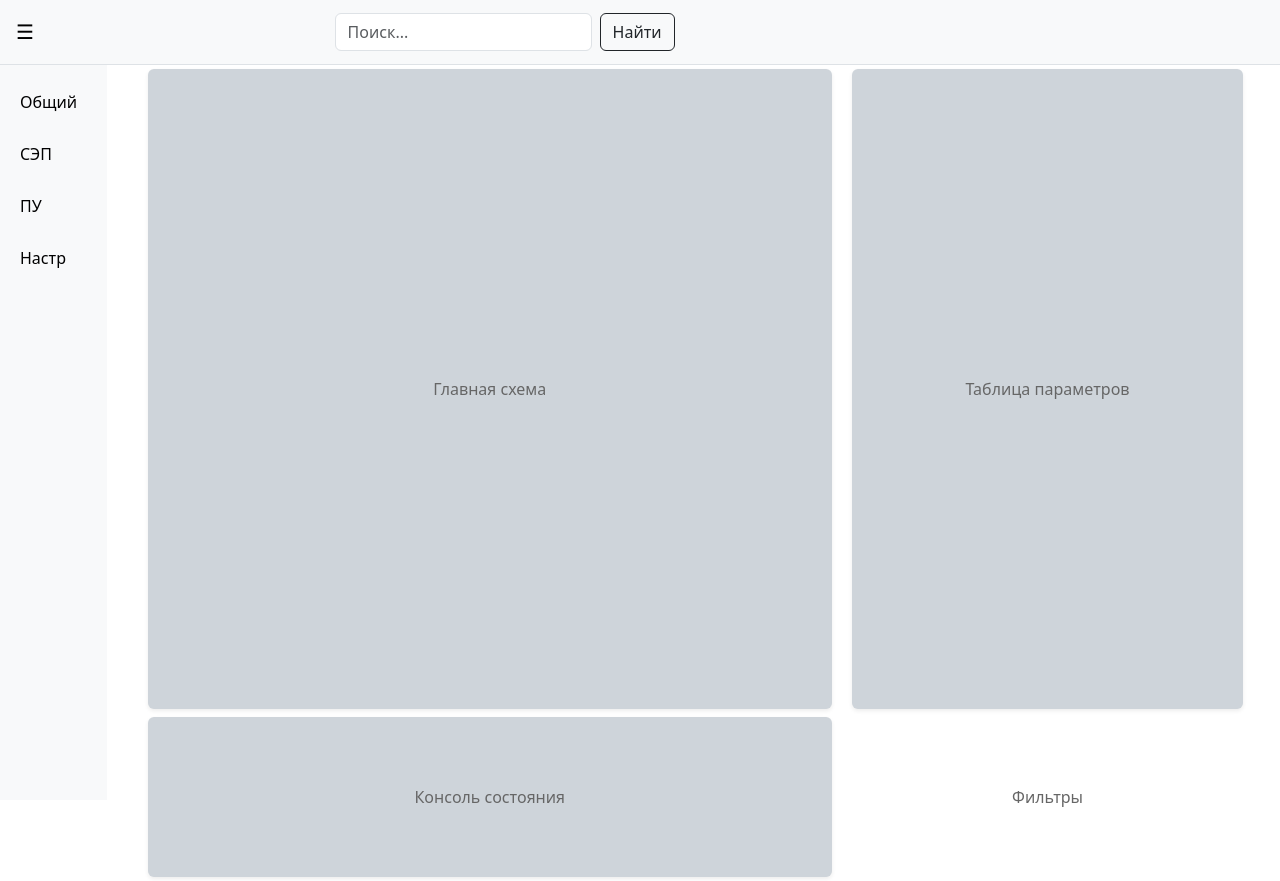
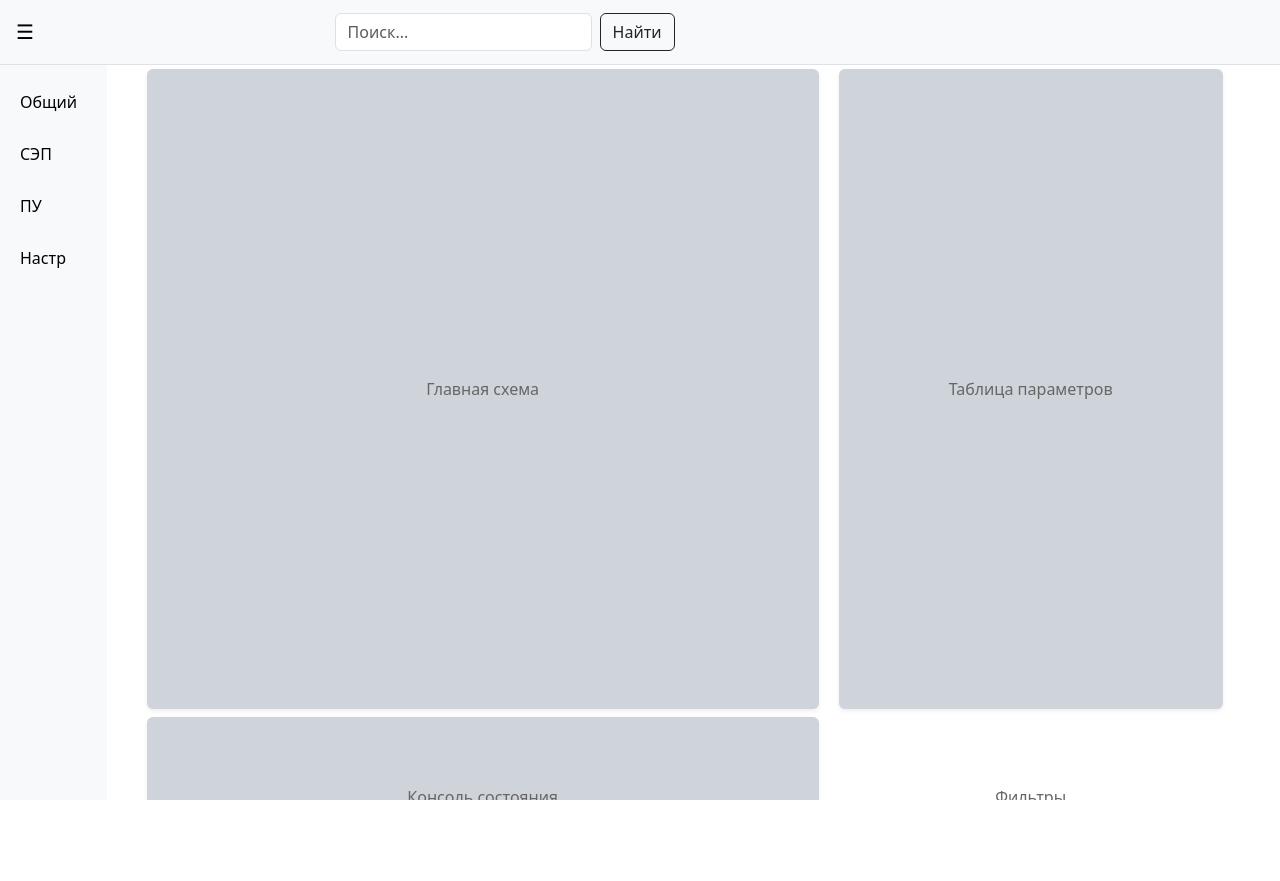
Before and after one commit to ArginP/ask-frontend, a plain HTML site: page index.html in a window 1280 px wide. After the commit the page ends 800 px from the top, so only its background shows below. Drawn offline with nearby package versions, Linux system fonts and the light colour scheme.

Commit message:
add scss animations for side-nav toggle, width adaptive adjustment

```diff
--- a/index.html
+++ b/index.html
@@ -29,7 +29,7 @@
 
 <main>
     <div class="container-fluid h-100">
-        <div class="row flex-nowrap h-100">
+        <div class="row flex-nowrap h-100 row-container">
             <div class="col-auto col-xl-1 px-0 bg-body-tertiary h-100 side-nav collapse show collapse-horizontal" id="collapseWidthExample">
                 <div class="d-flex flex-column align-items-center align-items-sm-start px-3 pt-2 text-white">
                     <ul class="nav nav-pills flex-column mb-sm-auto mb-0 align-items-center align-items-sm-start"
--- a/styles/style.scss
+++ b/styles/style.scss
@@ -1,4 +1,3 @@
-
 .nav-link {
   color: #000000;
   font-weight: 500;
@@ -6,6 +5,21 @@
 
 main {
   height: calc(100vh - 65px);
+  overflow: hidden;
+
+  .main-container {
+    width: 100%; // Базовая ширина, когда боковая панель скрыта
+    transition: width 0.5s ease-in-out; // Плавный переход для изменения ширины
+  }
+
+  // Когда .row содержит .side-nav с классом .show
+  .row-container:has(.side-nav.show) .main-container {
+    width: calc(100% - 8rem); // Учитывает ширину боковой панели
+  }
+
+  .side-nav {
+    max-width: 8rem; // Фиксированная ширина боковой панели
+  }
 }
 
 .col-in-row {
@@ -16,7 +30,6 @@ main {
 
   .placeholder-text {
     color: #666666;
-
   }
 }
 
```
Also changed, not shown: styles/style.css, 1 other file.
